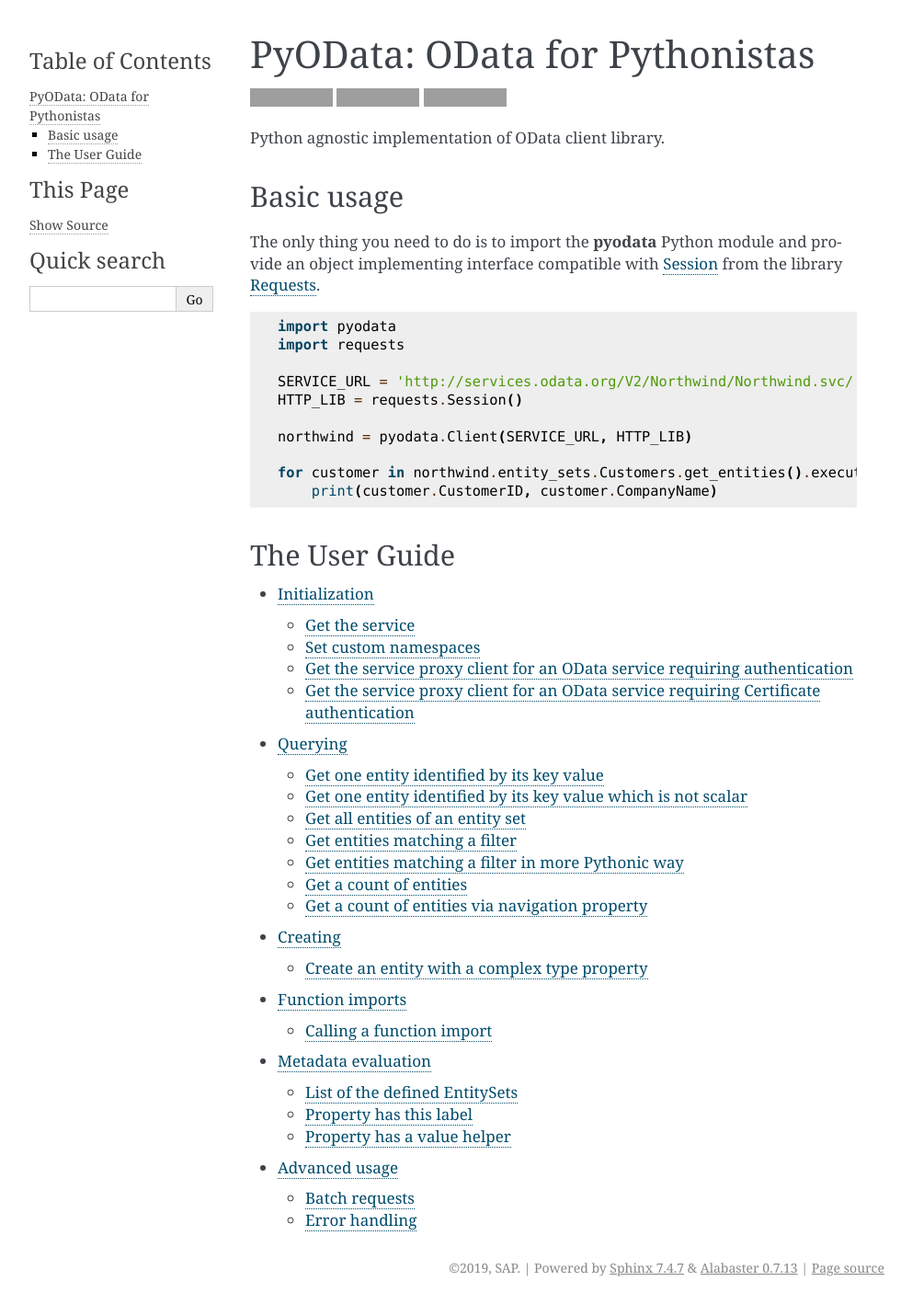
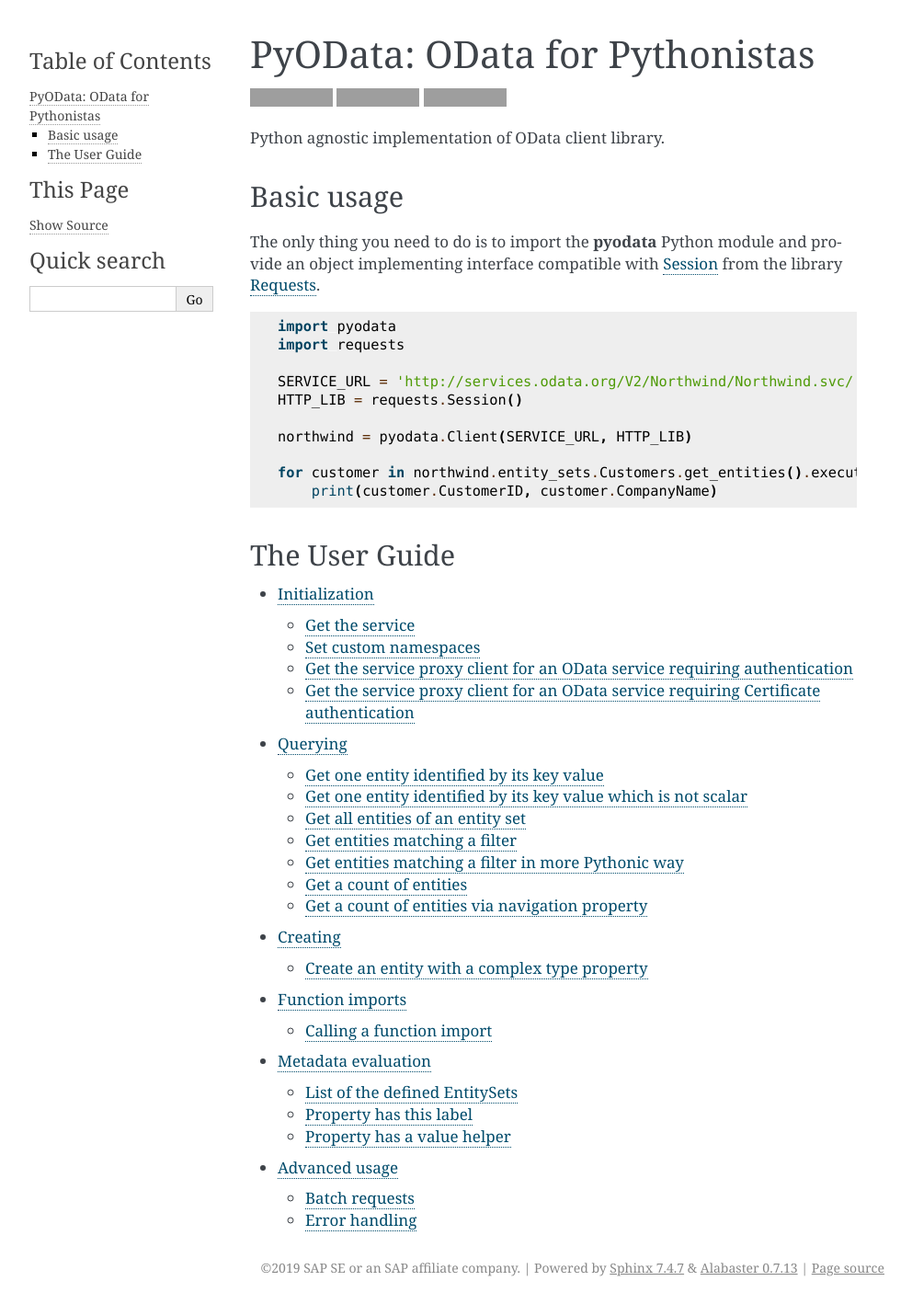
Before and after one commit to SAP/python-pyodata, a Sphinx documentation site: the page built from docs/index.rst, in a window 1280 px wide. Shown: the whole page at 92% size, without its empty margins (148-1140 px from the left). Built offline with Sphinx 7.4.7, drawn with Linux system fonts in a browser that asks for light colours; grey boxes are pictures that could not be loaded.

Commit message:
doc: correct copyright notice

```diff
--- a/docs/conf.py
+++ b/docs/conf.py
@@ -20,7 +20,7 @@
 # -- Project information -----------------------------------------------------
 
 project = 'PyOData'
-copyright = '2019, SAP'
+copyright = '2019 SAP SE or an SAP affiliate company'
 author = 'SAP'
 
 # The short X.Y version
```
